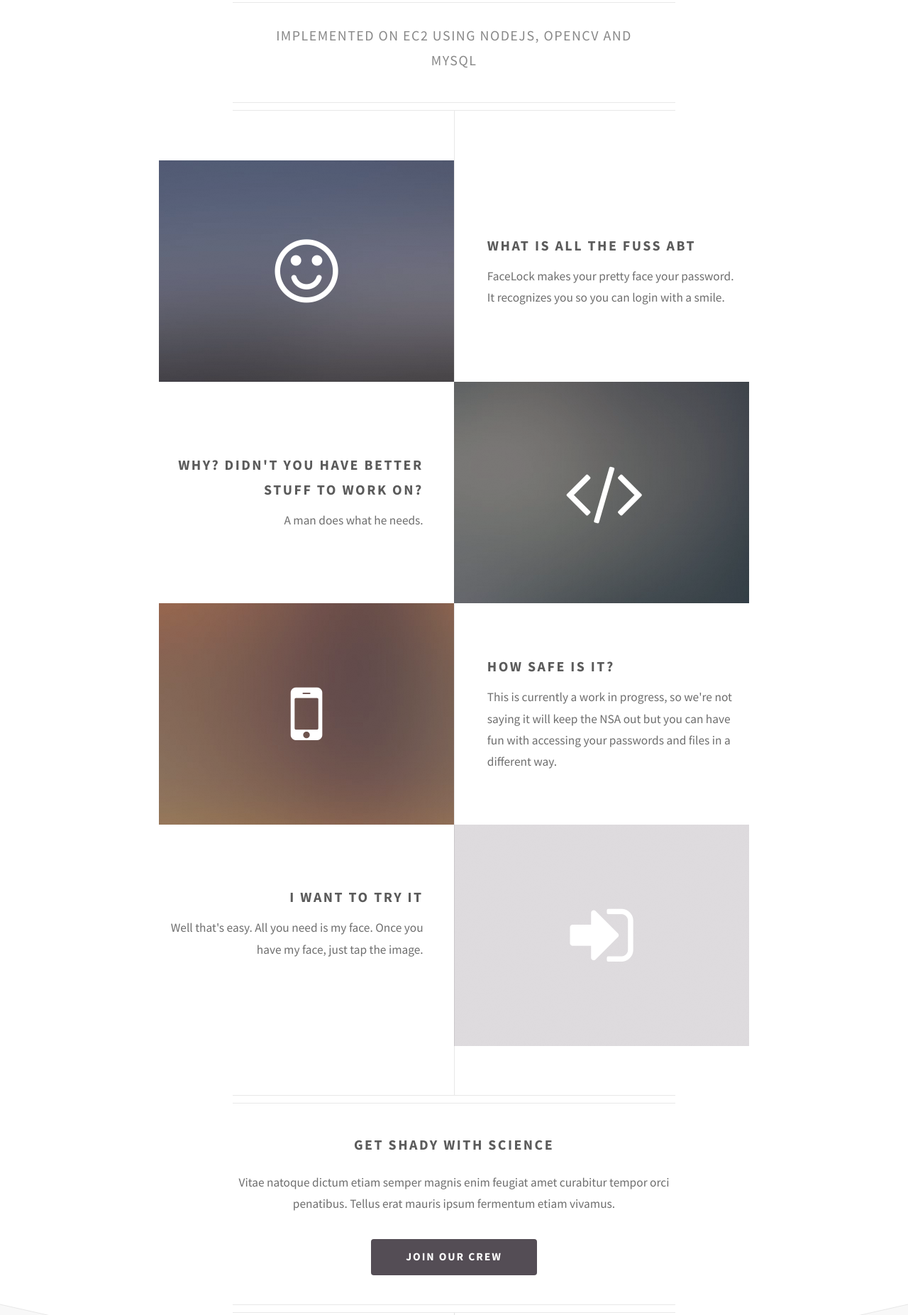
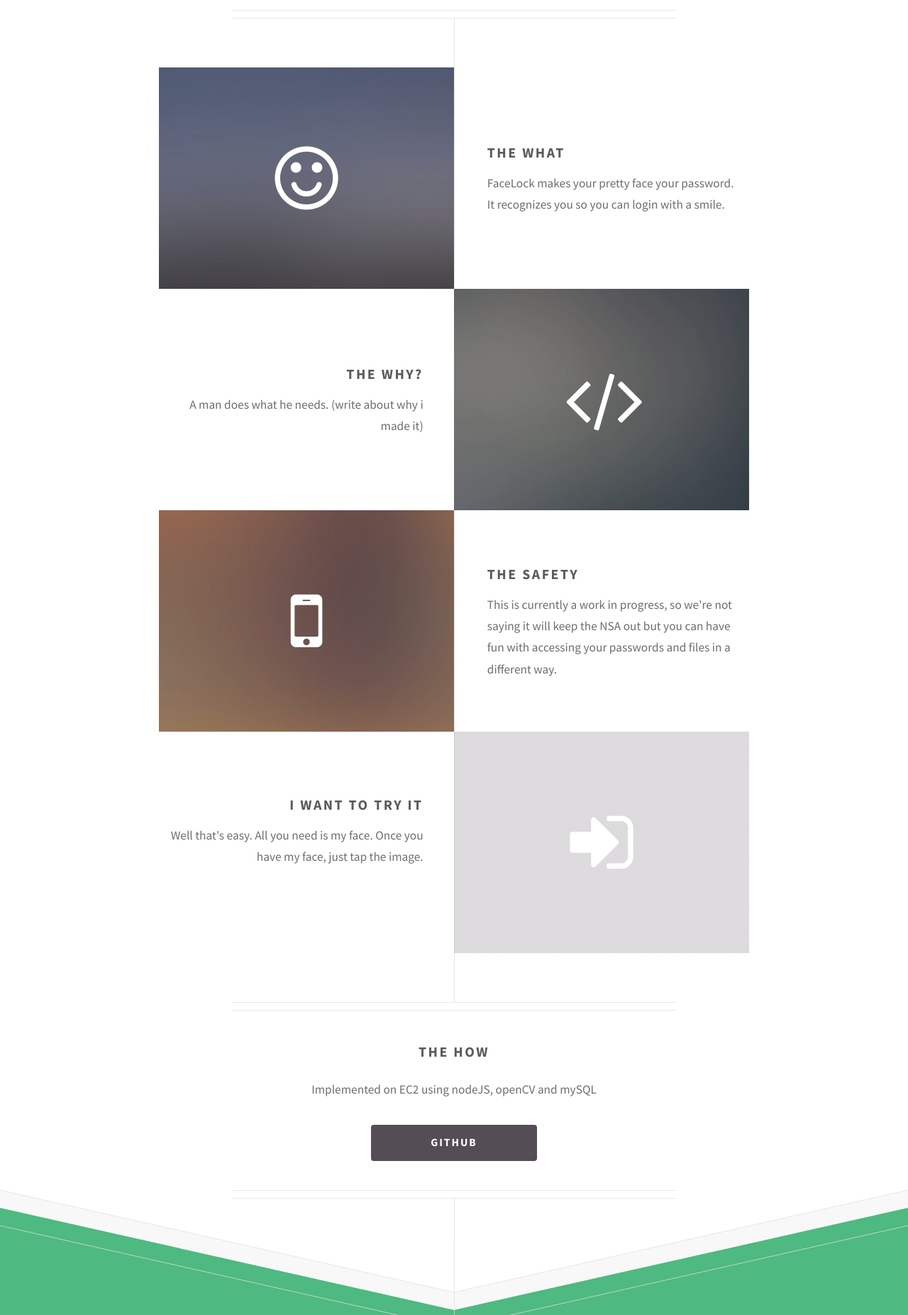
Before and after one commit to habibtariq/Facebase, a plain HTML site: page static/index.html in a window 1280 px wide. Shown: the part 804-2657 px from the top of the page at 71% size. Drawn offline with Linux system fonts and the light colour scheme.

Commit message:
text string changes n social links

```diff
--- a/static/index.html
+++ b/static/index.html
@@ -36,28 +36,27 @@
 
 				<header class="major container 75%">
                     <h2>Tired of remembering increasingly complex passwords? Well you won't need one for this.</h2>
-                    <p>implemented on EC2 using nodeJS, openCV and mySQL</p>
 				</header>
 
 				<div class="box alt container">
 					<section class="feature left">
 						<a href="#" class="image icon fa-smile-o"><img src="images/pic01.jpg" alt="" /></a>
 						<div class="content">
-							<h3>What is all the fuss abt</h3>
+							<h3>The What</h3>
 							<p>FaceLock makes your pretty face your password. It recognizes you so you can login with a smile.</p>
 						</div>
 					</section>
 					<section class="feature right">
 						<a href="#" class="image icon fa-code"><img src="images/pic02.jpg" alt="" /></a>
 						<div class="content">
-							<h3>Why? Didn't you have better stuff to work on?</h3>
-							<p>A man does what he needs. <write about why i made it></p>
+							<h3>The Why?</h3>
+							<p>A man does what he needs. (write about why i made it)</p>
 						</div>
 					</section>
 					<section class="feature left">
 						<a href="#" class="image icon fa-mobile"><img src="images/pic03.jpg" alt="" /></a>
 						<div class="content">
-							<h3>How safe is it?</h3>
+							<h3>The Safety</h3>
 							<p>This is currently a work in progress, so we're not saying it will keep the NSA out but you can have fun with accessing your passwords and files in a different way.</p>
 						</div>
 					</section>
@@ -233,10 +232,10 @@
 				-->
 
 				<footer class="major container 75%">
-					<h3>Get shady with science</h3>
-					<p>Vitae natoque dictum etiam semper magnis enim feugiat amet curabitur tempor orci penatibus. Tellus erat mauris ipsum fermentum etiam vivamus.</p>
+					<h3>The How</h3>
+                    <p>Implemented on EC2 using nodeJS, openCV and mySQL</p>
 					<ul class="actions">
-						<li><a href="#" class="button">Join our crew</a></li>
+						<li><a href="#" class="button">github</a></li>
 					</ul>
 				</footer>
 
@@ -245,7 +244,7 @@
 		<!-- Footer -->
 			<div id="footer">
 				<div class="container 75%">
-
+                    <!--
 					<header class="major last">
 						<h2>Questions or comments?</h2>
 					</header>
@@ -275,17 +274,17 @@
 							</div>
 						</div>
 					</form>
+                    -->
+					<ul class="icons">
+						<li><a href="#" class="icon fa-facebook"><span class="label">Facebook</span></a></li>
+						<li><a href="#" class="icon fa-linkedin"><span class="label">Linkedin</span></a></li>
+                        <li><a href="#" class="icon fa-instagram"><span class="label">Instagram</span></a></li>
+						<li><a href="#" class="icon fa-github"><span class="label">Github</span></a></li>
 
-					<ul class="icons">
-						<li><a href="#" class="icon fa-twitter"><span class="label">Twitter</span></a></li>
-						<li><a href="#" class="icon fa-facebook"><span class="label">Facebook</span></a></li>
-						<li><a href="#" class="icon fa-instagram"><span class="label">Instagram</span></a></li>
-						<li><a href="#" class="icon fa-github"><span class="label">Github</span></a></li>
-						<li><a href="#" class="icon fa-dribbble"><span class="label">Dribbble</span></a></li>
 					</ul>
 
 					<ul class="copyright">
-						<li>&copy; Untitled. All rights reserved.</li><li>Design: <a href="http://html5up.net">HTML5 UP</a></li>
+						<li>&copy; Pathan. All rights reserved.</li><li>Design: <a href="http://html5up.net">HTML5 UP</a></li>
 					</ul>
 
 				</div>
```
